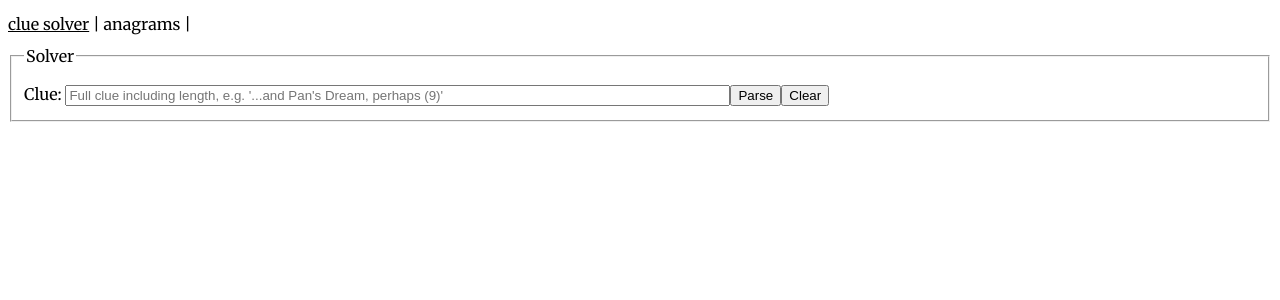
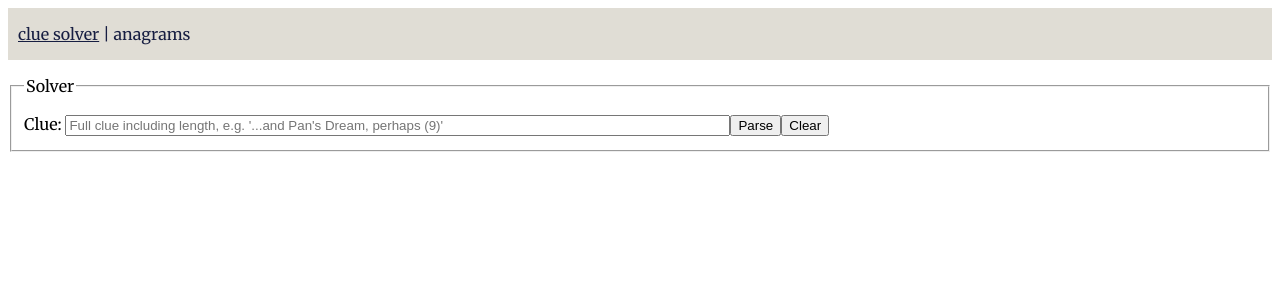
Before and after one commit to keefmarshall/cryptic-solver, an Angular app: page / in a window 1280 px wide. Shown: the top 300 px of the page. Built offline with nearby package versions, Linux system fonts and the light colour scheme; a web font is replaced by a local one.

Commit message:
Minor UI tidy up

```diff
--- a/src/app/app.component.css
+++ b/src/app/app.component.css
@@ -1,3 +1,11 @@
+.tab-buttons {
+  box-sizing: border-box;
+  background: #e0ddd5;
+  color: #171e42;
+  padding: 10px;
+  margin-bottom: 10px;
+}
+
 .tab-buttons .active {
   text-decoration: underline;
 }
--- a/src/app/app.component.html
+++ b/src/app/app.component.html
@@ -8,8 +8,8 @@
   -->
 
 <div class="tab-buttons">
-  <span class="tab-button" [class.active]="currentTab == 'tab1'" (click)="currentTab ='tab1'">clue solver</span> |
-  <span class="tab-button" [class.active]="currentTab == 'tab2'" (click)="currentTab ='tab2'">anagrams</span> |
+  <span class="tab-button" [class.active]="currentTab == 'tab1'" (click)="currentTab ='tab1'">clue solver</span>
+  | <span class="tab-button" [class.active]="currentTab == 'tab2'" (click)="currentTab ='tab2'">anagrams</span>
 </div>
 
 <div class="tabs" [ngSwitch]="currentTab">
```
